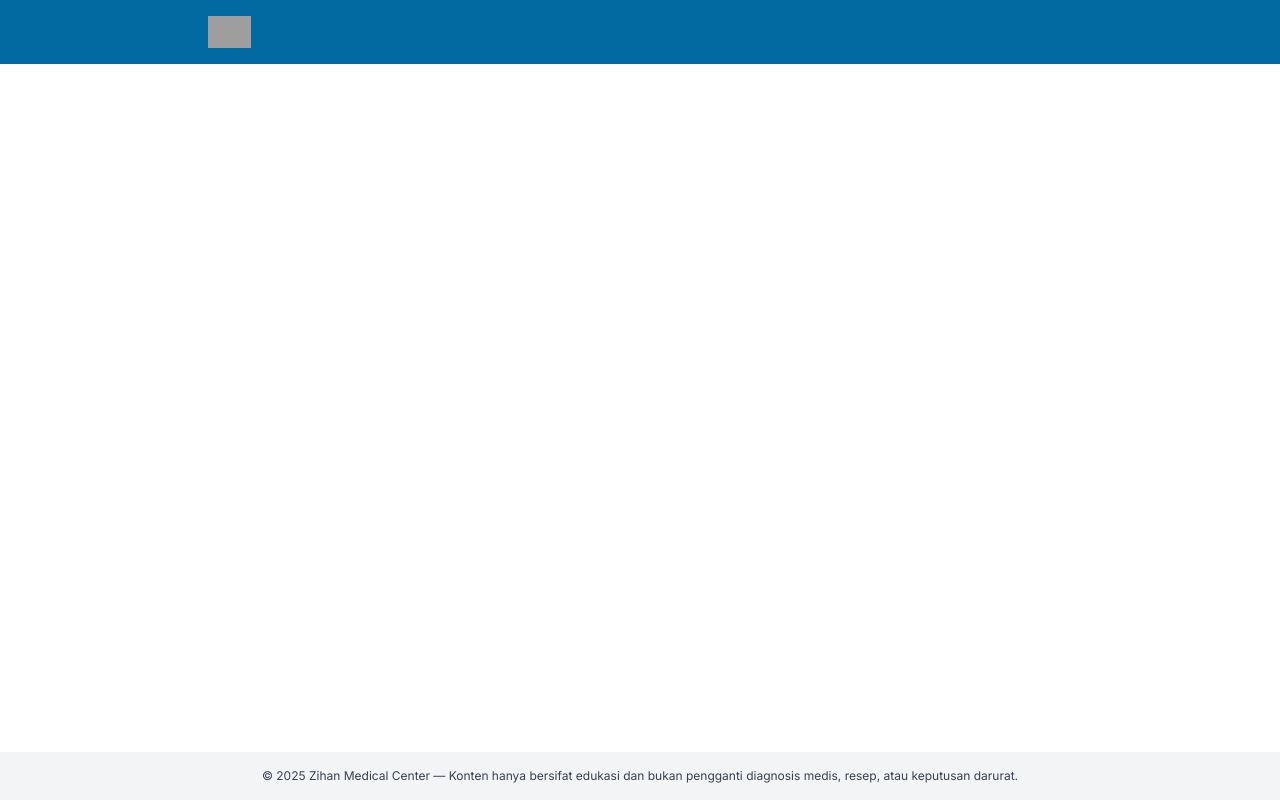
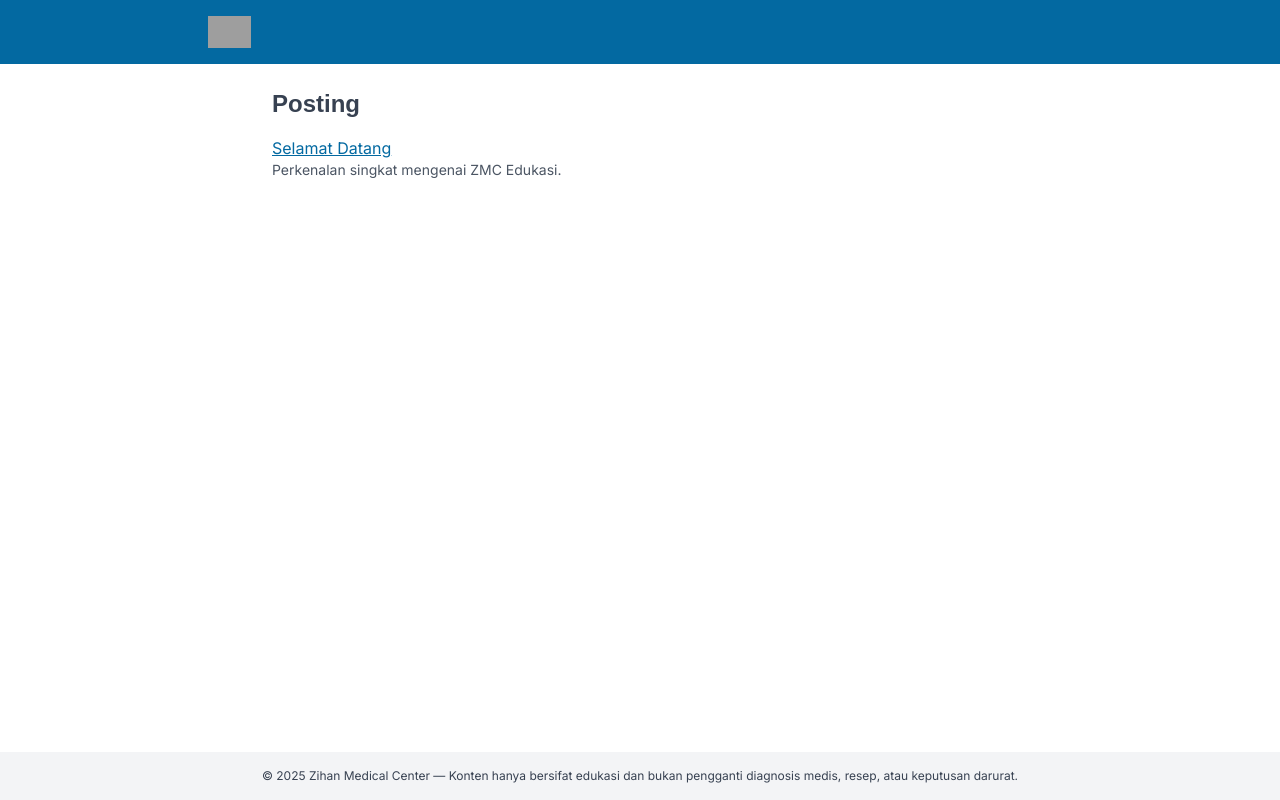
Before and after one commit to psychoMetryx/zmcEdukasi, a React (Vite) app: page /posts in a window 1280 px wide. Built offline with nearby package versions, Linux system fonts and the light colour scheme; grey boxes are pictures that could not be loaded.

Commit message:
chore: add vite env types

```diff
--- a/src/App.tsx
+++ b/src/App.tsx
@@ -1,6 +1,8 @@
 import { Routes, Route } from 'react-router-dom'
 import Home from './pages/Home'
 import Disease from './pages/Disease'
+import Posts from './pages/Posts'
+import Post from './pages/Post'
 import Container from './components/Container'
 
 export default function App() {
@@ -9,6 +11,8 @@ export default function App() {
       <Routes>
         <Route path="/" element={<Home />} />
         <Route path="/disease/:slug" element={<Disease />} />
+        <Route path="/posts" element={<Posts />} />
+        <Route path="/posts/:slug" element={<Post />} />
       </Routes>
     </Container>
   )
--- /dev/null
+++ b/src/data/posts.ts
@@ -0,0 +1,22 @@
+// Tambahkan objek baru ke array `posts` untuk membuat posting baru.
+// Setiap posting membutuhkan `slug`, `title`, `summary`, dan `content`.
+export interface Post {
+  slug: string
+  title: string
+  summary: string
+  content: string
+}
+
+export const posts: Post[] = [
+  {
+    slug: 'selamat-datang',
+    title: 'Selamat Datang',
+    summary: 'Perkenalan singkat mengenai ZMC Edukasi.',
+    content:
+      'Ini adalah posting perdana di ZMC Edukasi yang mengenalkan konten seputar kesehatan.',
+  },
+]
+
+export function getPostBySlug(slug: string) {
+  return posts.find((p) => p.slug === slug)
+}
--- a/src/pages/Disease.tsx
+++ b/src/pages/Disease.tsx
@@ -1,4 +1,4 @@
-import { useEffect, useState } from 'react'
+import { useEffect, useState, type ReactNode } from 'react'
 import { useParams, Link } from 'react-router-dom'
 import { getDiseaseBySlug } from '../data/diseases'
 import Quiz from '../components/Quiz'
@@ -61,7 +61,7 @@ export default function Disease() {
         />
       ),
     },
-  ].filter(Boolean) as { key: string; label: string; content: JSX.Element | null }[]
+  ].filter(Boolean) as { key: string; label: string; content: ReactNode }[]
 
   useEffect(() => {
     if (tab === '' && tabs.length > 0) {
--- a/src/pages/Home.tsx
+++ b/src/pages/Home.tsx
@@ -1,4 +1,5 @@
 import { useEffect, useState } from 'react'
+import { Link } from 'react-router-dom'
 import DiseaseCard from '../components/DiseaseCard'
 import Section from '../components/Section'
 import { diseases } from '../data/diseases'
@@ -54,6 +55,12 @@ export default function Home() {
               >
                 Tanda Bahaya
               </a>
+              <Link
+                to="/posts"
+                className="rounded bg-brand-background px-6 py-3 font-heading font-semibold text-brand-primary"
+              >
+                Posting
+              </Link>
             </div>
           </div>
           <div className="mt-6 md:mt-0">
--- /dev/null
+++ b/src/pages/Post.tsx
@@ -0,0 +1,26 @@
+import { useParams, Link } from 'react-router-dom'
+import { posts } from '../data/posts'
+
+export default function Post() {
+  const { slug } = useParams<{ slug: string }>()
+  const post = posts.find((p) => p.slug === slug)
+
+  if (!post) {
+    return (
+      <div>
+        <h1 className="mb-4 text-xl font-heading font-semibold">404</h1>
+        <p>Posting tidak ditemukan.</p>
+        <Link to="/posts" className="text-brand-primary underline">
+          Kembali ke daftar
+        </Link>
+      </div>
+    )
+  }
+
+  return (
+    <article className="space-y-4">
+      <h1 className="text-3xl font-heading font-bold">{post.title}</h1>
+      <p>{post.content}</p>
+    </article>
+  )
+}
--- /dev/null
+++ b/src/pages/Posts.tsx
@@ -0,0 +1,23 @@
+import { Link } from 'react-router-dom'
+import { posts } from '../data/posts'
+
+export default function Posts() {
+  return (
+    <div className="space-y-4">
+      <h1 className="text-2xl font-heading font-bold">Posting</h1>
+      <ul className="space-y-2">
+        {posts.map((post) => (
+          <li key={post.slug}>
+            <Link
+              to={`/posts/${post.slug}`}
+              className="text-brand-primary underline"
+            >
+              {post.title}
+            </Link>
+            <p className="text-sm text-brand-muted">{post.summary}</p>
+          </li>
+        ))}
+      </ul>
+    </div>
+  )
+}
--- a/src/utils/leaflet.ts
+++ b/src/utils/leaflet.ts
@@ -32,12 +32,12 @@ export function generateLeafletPDF(disease: Disease) {
       // ensure the whole section fits on the current page
       ensureSpace(lines.length + 1)
 
-      doc.setFont(undefined, 'bold')
+      doc.setFont('helvetica', 'bold')
       doc.text(title, 10, y)
-      doc.setFont(undefined, 'normal')
+      doc.setFont('helvetica', 'normal')
       y += lineHeight
 
-      lines.forEach((line) => {
+      lines.forEach((line: string) => {
         ensureSpace()
         if (Array.isArray(content)) {
           doc.text(`- ${line}`, 12, y)
--- /dev/null
+++ b/src/vite-env.d.ts
@@ -0,0 +1,2 @@
+/// <reference types="vite/client" />
+/// <reference types="vite-plugin-pwa/client" />
--- a/tsconfig.json
+++ b/tsconfig.json
@@ -14,7 +14,8 @@
     "resolveJsonModule": true,
     "isolatedModules": true,
     "noEmit": true,
-    "jsx": "react-jsx"
+    "jsx": "react-jsx",
+    "types": ["vite-plugin-pwa/client"]
   },
-  "include": ["src"]
+  "include": ["src", "vitest.setup.ts"]
 }
--- a/vitest.setup.ts
+++ b/vitest.setup.ts
@@ -1,4 +1 @@
-import { expect } from 'vitest'
-import * as matchers from '@testing-library/jest-dom/matchers'
-
-expect.extend(matchers)
+import '@testing-library/jest-dom/vitest'
```
Also changed, not shown: 1 other file (tests, documents, lock files or other folders).
